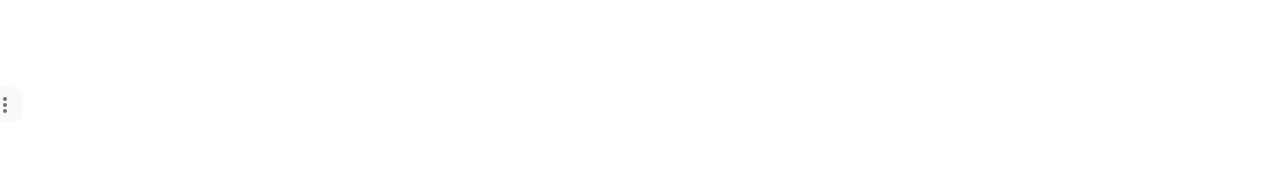
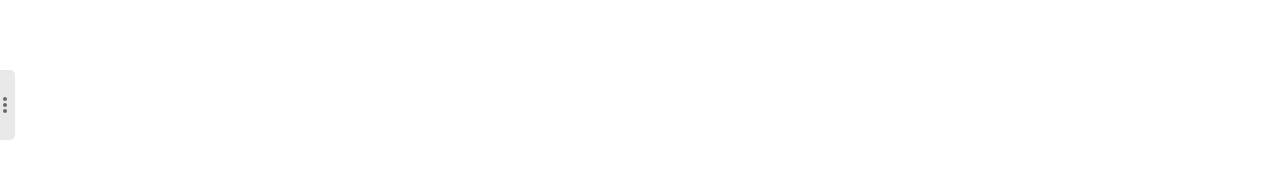
Before and after one commit to ajsib/esc.calwc.front, a Next.js app: page /home in a window 1280 px wide. Shown: the part 295-485 px from the top of the page. Built offline with nearby package versions, Linux system fonts and the light colour scheme.

Commit message:
changes x 2

```diff
--- a/components/Navbar.tsx
+++ b/components/Navbar.tsx
@@ -55,10 +55,13 @@ const Navbar = () => {
         onClick={toggleDrawer(!open)}
         sx={{
             bgcolor: 'background.default',
-            borderRadius: '10px',
-            padding: '6px',
-            marginLeft: '-13px', // Move the kebab menu closer to the left end
-            backgroundColor: '#FAF9F9', // Change the background color to off-white
+            borderRadius: '5px',
+            padding: '2px',
+            marginLeft: '-5px', // Move the kebab menu closer to the left end
+            backgroundColor: '#e9e9e9', // Change the background color to off-white
+            height: '70px',
+            width: '20px'
+
         }}
         >
         <MoreVertIcon />
```
